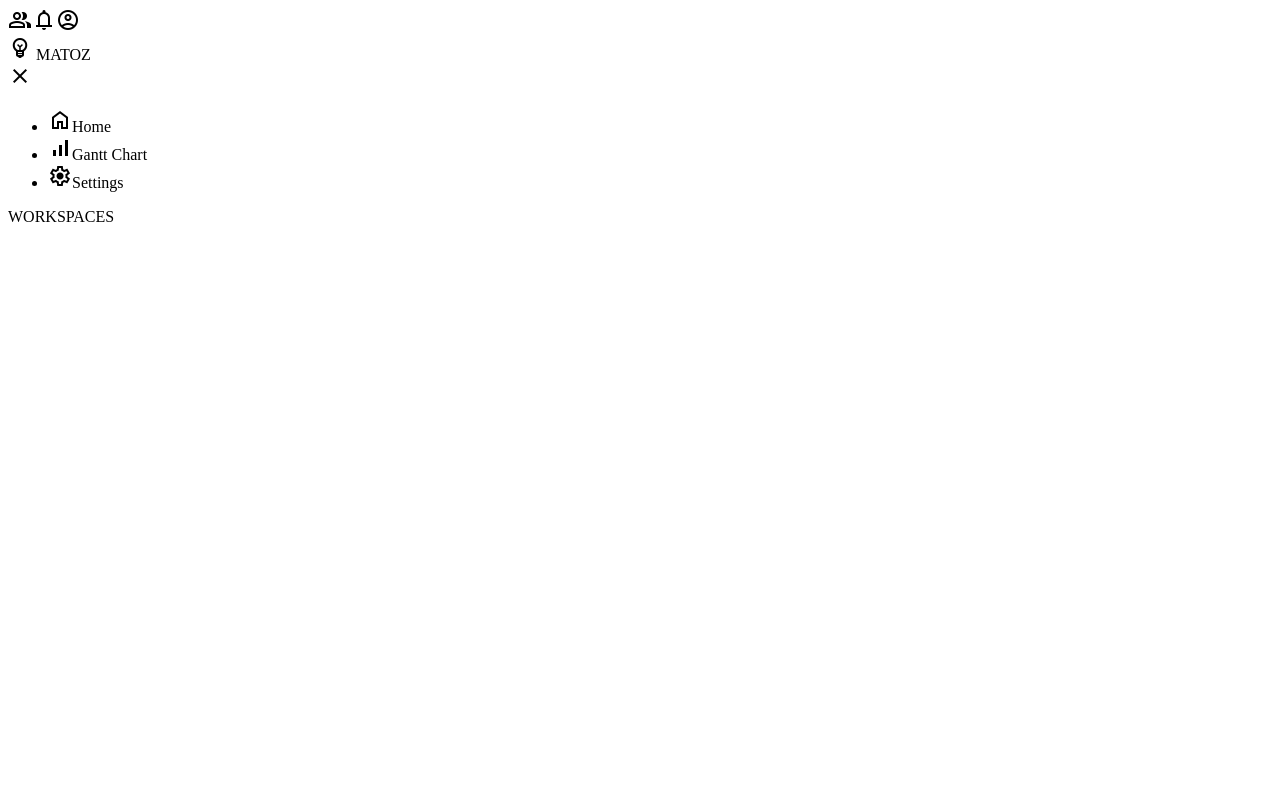
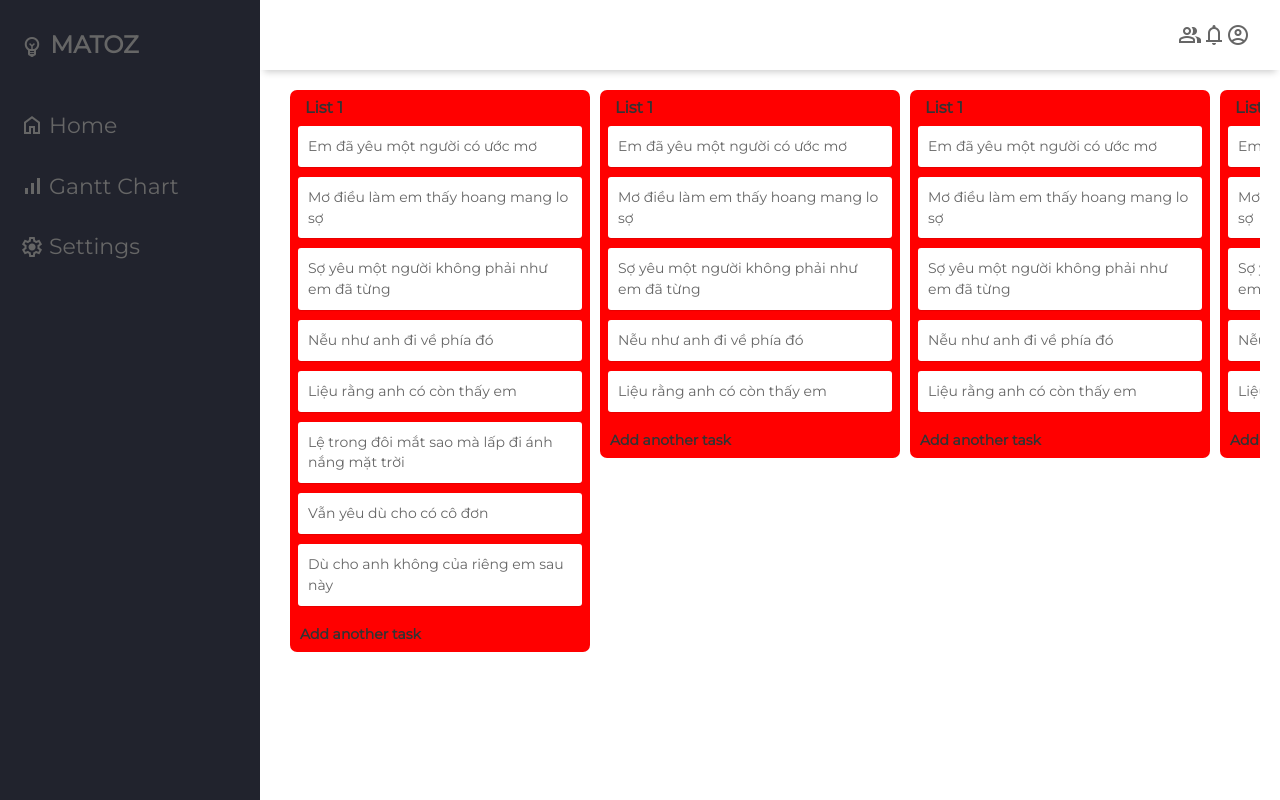
Before and after one commit to vubathang/matoz_2, a React (Create React App) app: page / in a window 1280 px wide. Built offline with nearby package versions, Linux system fonts and the light colour scheme.

Commit message:
design matoz dashboard

```diff
--- a/src/App.css
+++ b/src/App.css
@@ -1,2 +1,201 @@
 @import url("https://fonts.googleapis.com/icon?family=Material+Symbols+Outlined");
 @import url("https://fonts.googleapis.com/css2?family=Montserrat&family=Poppins:ital,wght@0,100;0,200;0,300;0,400;0,500;1,100;1,200;1,300;1,400&display=swap");
+
+
+
+
+* {
+  margin: 0;
+  padding: 0;
+  box-sizing: border-box;
+  /* background-color: #e6e8ed; */
+  color: #666666;
+  font-family: "Montserrat", sans-serif;
+}
+
+body {
+  line-height: 1.3em;
+}
+
+.material-symbols-outlined {
+  vertical-align: middle;
+  line-height: 2px;
+}
+
+.grid-container {
+  display: grid;
+  grid-template-columns: 260px 1fr 1fr 1fr;
+  grid-template-rows: 0.2fr 3fr;
+  grid-template-areas:
+    "sidebar header header header"
+    "sidebar main main main";
+  height: 100vh;
+}
+/* ------------HEADER---------- */
+
+.header {
+  grid-area: header;
+  height: 70px;
+  background-color: #ffffff;
+  display: flex;
+  align-items: center;
+  justify-content: space-between;
+  padding: 0 30px 0 30px;
+  box-shadow: 0 6px 7px -4px rgba(0, 0, 0, 0.2);
+}
+
+/* ------------SIDEBAR---------- */
+
+#sidebar {
+  grid-area: sidebar;
+  height: 100%;
+  background-color: #21232d;
+  color: #9799ab;
+  overflow-y: auto;
+  transition: all 0.5s;
+  -webkit-transition: all 0.5s;
+}
+
+.sidebar-title {
+  display: flex;
+  justify-content: space-between;
+  align-items: center;
+  padding: 20px 20px 20px 20px;
+  margin-bottom: 20px;
+}
+
+.sidebar-title > span {
+  display: none;
+
+}
+
+.sidebar-brand {
+  margin-top: 15px;
+  font-size: 20px;
+  font-weight: 700;
+}
+
+.sidebar-list {
+  padding: 0;
+  margin-top: 15px;
+  list-style-type: none;
+}
+
+.sidebar-list-item {
+  padding: 20px 20px 20px 20px;
+}
+
+.sidebar-list-item:hover {
+  background-color: rgba(255, 255, 255, 0.2);
+  cursor: pointer;
+}
+
+.sidebar-list {
+  vertical-align: middle;
+  font-size: 22px;
+}
+
+.sidebar-list li .material-symbols-outlined {
+  margin-bottom: 4px;
+  margin-right: 5px;
+}
+
+.sidebar-reponsive {
+  display: inline! important;
+  position: absolute;
+}
+
+
+/* ------------MAIN---------- */
+
+.main-container {
+  grid-area: main;
+  overflow-y: auto;
+  padding: 20px 20px;
+  display: block;
+}
+
+.font-weight-bold {
+  font-weight: 700;
+}
+
+
+/* CUSTOM */
+.font24 {
+  font-size: 24px;
+}
+
+.list-columns{
+  display: flex;
+  overflow-x: auto;
+  font-size: 14px;
+  height: 100%;
+}
+
+.list {
+  flex: 0 0 auto;
+  width: 300px;
+  height: calc(100%);
+  /* background-color: var(--list_bg_color); */
+  margin-left: var(--gap);
+
+}
+
+.list header {
+  background-color: var(--list_bg_color);
+  color: #333;
+  padding: 0 8px;
+
+  padding-left: 15px;
+  height: var(--column-header-height);
+  line-height: 36px;
+  font-size: 16px;
+  font-weight: bold;
+  /* border: 1px solid; */
+  border-top-left-radius: var(--column-border-radius) ;
+  border-top-right-radius: var(--column-border-radius) ;
+}
+
+.list ul {
+  color: #333;
+  padding: 0 8px;
+  background-color: var(--list_bg_color);
+  list-style-type: none;
+  margin: 0;
+  max-height: calc(100% - var(--column-footer-height) - var(--column-header-height));
+  overflow-y: auto;
+}
+
+
+.list ul li {
+  background-color: white;
+  padding: var(--gap);
+  margin-bottom: 10px;
+  border-radius: var(--task-border-radius);
+  box-shadow: 0 1px 1px rgba(0, 0, 0, 0.1);
+}
+
+.list footer {
+  background-color: var(--list_bg_color);
+  color: #333;
+  padding: 0 8px;
+  padding-left: 10px;
+  height: var(--column-footer-height);
+  line-height: 36px;
+  font-weight: bold;
+  border-bottom-left-radius: var(--column-border-radius) ;
+  border-bottom-right-radius: var(--column-border-radius) ;
+  /* font-size: 16px; */
+  /* border: 1px solid; */
+}
+
+
+:root {
+  /* --list_bg_color : #ebecf0; */
+  --list_bg_color : red;
+  --column-header-height: 36px;
+  --column-footer-height: 36px;
+  --column-border-radius: 7px;
+  --task-border-radius: 3px;
+  --gap: 10px
+}
--- a/src/App.js
+++ b/src/App.js
@@ -3,8 +3,10 @@ import './App.css';
 function App() {
   return (
     <div className="App">
+      <div class="grid-container">
         {/* HEADER */}
         <header class="header">
+          <div clas="header-left"></div>
           <div class="header-right">
             <span class="material-symbols-outlined">group</span>
             <span class="material-symbols-outlined">notifications</span>
@@ -31,19 +33,66 @@ function App() {
             <li class="sidebar-list-item">
               <span class="material-symbols-outlined">settings</span>Settings
             </li>
-
           </ul>
         </aside>
         {/* END SIDEBAR */}
 
         {/* MAIN */}
         <main class="main-container">
-        <div class="main-title">
-          <p class="font-weight-bold font24">WORKSPACES</p>
-          <div class=""></div>
+          <div class="list-columns">
+            {/* <p class="font-weight-bold font24">WORKSPACES</p> */}
+            <div class="list">
+              <header>List 1</header>
+              <ul>
+                <li>Em đã yêu một người có ước mơ</li>
+                <li>Mơ điều làm em thấy hoang mang lo sợ</li>
+                <li>Sợ yêu một người không phải như em đã từng</li>
+                <li>Nễu như anh đi về phía đó</li>
+                <li>Liệu rằng anh có còn thấy em</li>
+                <li>Lệ trong đôi mắt sao mà lấp đi ánh nắng mặt trời</li>
+                <li>Vẫn yêu dù cho có cô đơn</li>
+                <li>Dù cho anh không của riêng em sau này</li>
+              </ul>
+              <footer>Add another task</footer>
+            </div>
+            <div class="list">
+              <header>List 1</header>
+              <ul>
+                <li>Em đã yêu một người có ước mơ</li>
+                <li>Mơ điều làm em thấy hoang mang lo sợ</li>
+                <li>Sợ yêu một người không phải như em đã từng</li>
+                <li>Nễu như anh đi về phía đó</li>
+                <li>Liệu rằng anh có còn thấy em</li>
+              </ul>
+              <footer>Add another task</footer>
+            </div>
+            <div class="list">
+              <header>List 1</header>
+              <ul>
+                <li>Em đã yêu một người có ước mơ</li>
+                <li>Mơ điều làm em thấy hoang mang lo sợ</li>
+                <li>Sợ yêu một người không phải như em đã từng</li>
+                <li>Nễu như anh đi về phía đó</li>
+                <li>Liệu rằng anh có còn thấy em</li>
+              </ul>
+              <footer>Add another task</footer>
+            </div>
+            <div class="list">
+              <header>List 1</header>
+              <ul>
+                <li>Em đã yêu một người có ước mơ</li>
+                <li>Mơ điều làm em thấy hoang mang lo sợ</li>
+                <li>Sợ yêu một người không phải như em đã từng</li>
+                <li>Nễu như anh đi về phía đó</li>
+                <li>Liệu rằng anh có còn thấy em</li>
+              </ul>
+              <footer>Add another task</footer>
+            </div>
           </div>
         </main>
         {/* END MAIN */}
+      </div>
+
     </div>
   );
 }
```
Lines whose indentation alone changed are shown as unchanged.
